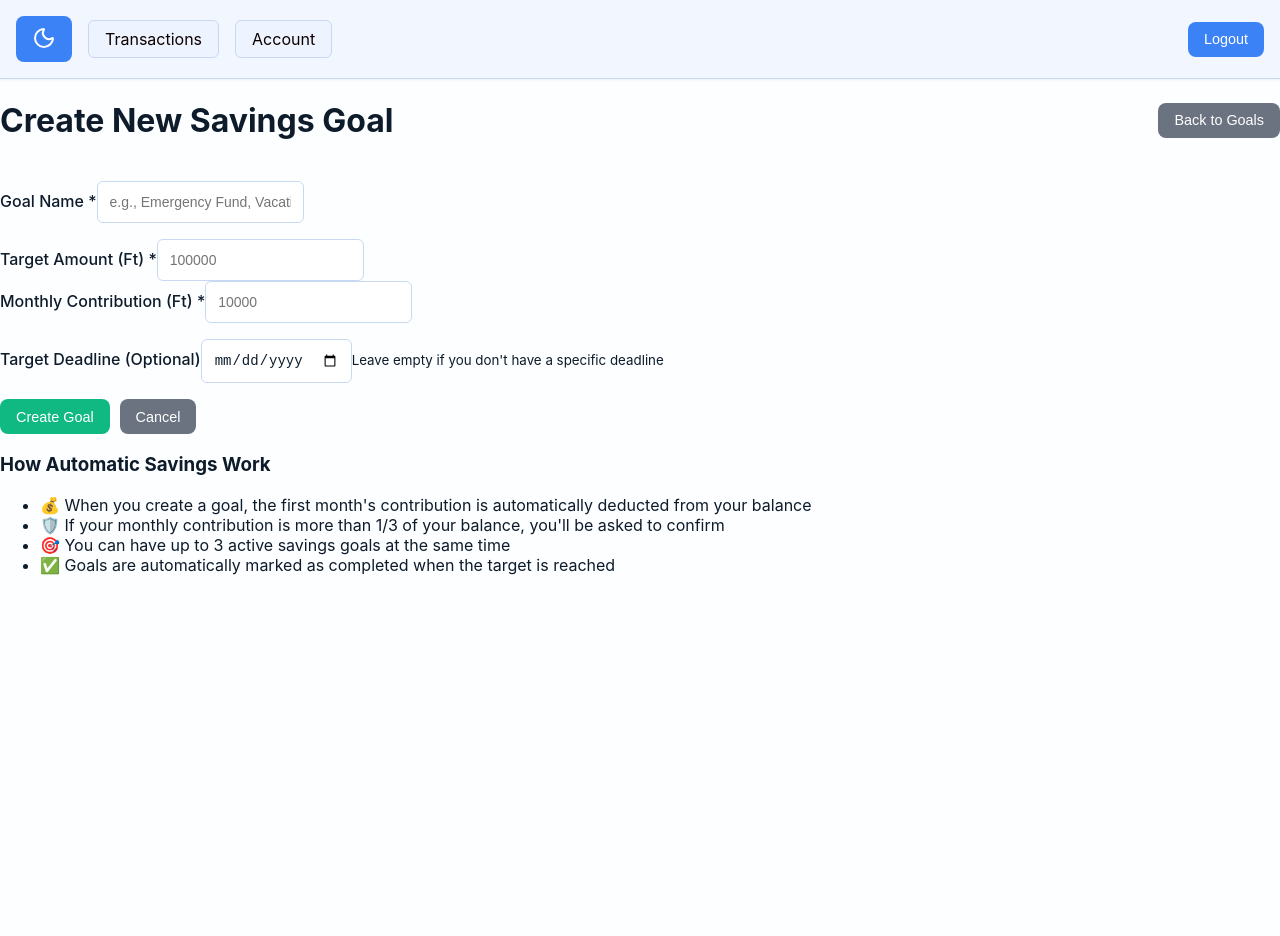
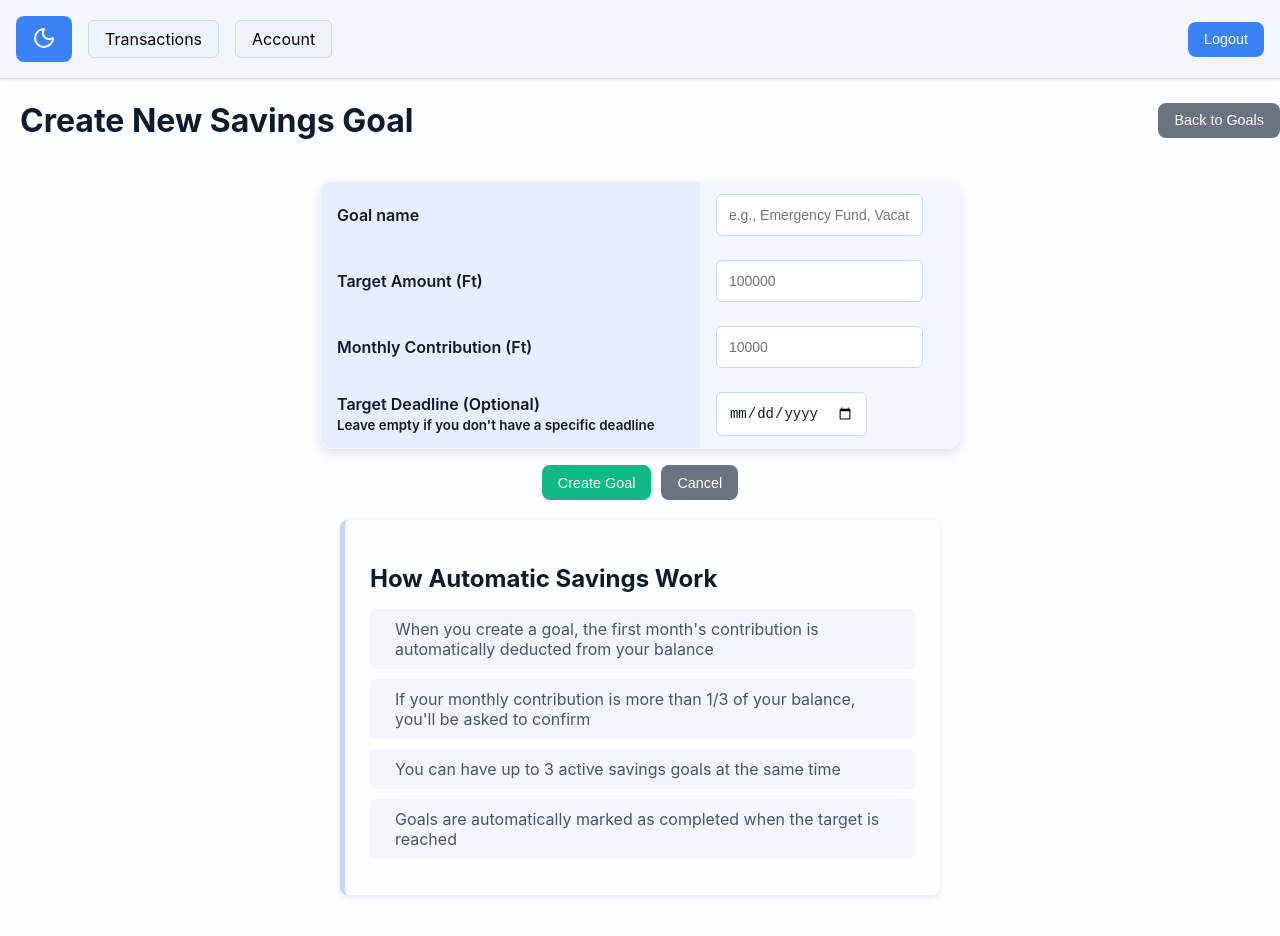
Before and after one commit to szabobnc/SpendingsWebApp, a React (Create React App) app in the folder frontend/: page /savings-goals/new in a window 1280 px wide. Shown: the top 936 px of the page. Before the commit the page ends 800 px from the top, so only its background shows below. Built offline with nearby package versions, Linux system fonts and the light colour scheme; sample sign-in values are in the browser's storage.

Commit message:
Refactor layout and styles in NewSavingGoal and SavingGoals components for improved readability and consistency

```diff
--- a/frontend/src/components/Main.jsx
+++ b/frontend/src/components/Main.jsx
@@ -191,7 +191,6 @@ function Main() {
             <h1>Transaction details</h1>
             <h2>Welcome {user?.name}!</h2>
 
-            <h3>Transactions in this month</h3>
             {loadingTransactions || loadingAccount ? (
                 <p>Loading...</p>
             ) : (
--- a/frontend/src/components/NewSavingGoal.jsx
+++ b/frontend/src/components/NewSavingGoal.jsx
@@ -3,6 +3,7 @@ import { useAuth } from "./context/AuthContext";
 import SimpleLayout from "./SimpleLayout";
 import { useNavigate, useParams } from "react-router-dom";
 import { toast, ToastContainer } from "react-toastify";
+import { AlignCenter } from "lucide-react";
 
 const apiUrl = process.env.REACT_APP_API_BASE_URL || 'http://localhost:8000/';
 
@@ -219,8 +220,13 @@ function NewSavingGoal() {
                     )}
 
                     <form onSubmit={handleSubmit} className="goal-form">
-                        <div className="form-group">
-                            <label htmlFor="name">Goal Name *</label>
+                        <table className="acc-table">
+                            <tbody>
+                                <tr>
+                                    <th>
+                                        Goal name
+                                    </th>
+                                    <td>
                                         <input
                                             type="text"
                                             id="name"
@@ -231,11 +237,14 @@ function NewSavingGoal() {
                                             required
                                             maxLength={100}
                                         />
-                        </div>
 
-                        <div className="form-row">
-                            <div className="form-group">
-                                <label htmlFor="target_amount">Target Amount (Ft) *</label>
+                                    </td>
+                                </tr>
+                                <tr>
+                                    <th>
+                                        Target Amount (Ft)
+                                    </th>
+                                    <td>
                                         <input
                                             type="number"
                                             id="target_amount"
@@ -247,10 +256,13 @@ function NewSavingGoal() {
                                             min="1"
                                             step="1"
                                         />
-                            </div>
-
-                            <div className="form-group">
-                                <label htmlFor="monthly_contribution">Monthly Contribution (Ft) *</label>
+                                    </td>
+                                </tr>
+                                <tr>
+                                    <th>
+                                        Monthly Contribution (Ft)
+                                    </th>
+                                    <td>
                                         <input
                                             type="number"
                                             id="monthly_contribution"
@@ -262,11 +274,17 @@ function NewSavingGoal() {
                                             min="1"
                                             step="1"
                                         />
-                            </div>
-                        </div>
-
-                        <div className="form-group">
-                            <label htmlFor="deadline">Target Deadline (Optional)</label>
+                                    </td>
+                                </tr>
+                                <tr>
+                                    <th>
+                                        Target Deadline (Optional)
+                                        <br />
+                                        <small>
+                                            Leave empty if you don't have a specific deadline
+                                        </small>
+                                    </th>
+                                    <td>
                                         <input
                                             type="date"
                                             id="deadline"
@@ -275,13 +293,13 @@ function NewSavingGoal() {
                                             onChange={handleChange}
                                             min={new Date().toISOString().split('T')[0]}
                                         />
-                            <small>
-                                Leave empty if you don't have a specific deadline
-                            </small>
-                        </div>
+                                    </td>
+                                </tr>
+                            </tbody>
+                        </table>
 
                         {estimatedCompletion && (
-                            <div className="estimation-info">
+                            <div className="info-section" style={{ margin: 'auto' }}>
                                 <h3>Estimation</h3>
                                 <div className="estimation-details">
                                     <div>
@@ -296,8 +314,8 @@ function NewSavingGoal() {
                                                 ? '#ef4444' : '#10b981'
                                         }}>
                                             {new Date(formData.deadline) < new Date(estimatedCompletion.date.split('/').reverse().join('-'))
-                                                ? '⚠️ You may not reach your goal by the deadline with this contribution amount'
-                                                : '✅ You should reach your goal before the deadline'
+                                                ? 'You may not reach your goal by the deadline with this contribution amount'
+                                                : 'You should reach your goal before the deadline'
                                             }
                                         </div>
                                     )}
@@ -305,7 +323,7 @@ function NewSavingGoal() {
                             </div>
                         )}
 
-                        <div className="form-actions">
+                        <div className="form-actions" style={{ margin: 'auto' }}>
                             <button
                                 type="submit"
                                 disabled={loading}
@@ -329,10 +347,10 @@ function NewSavingGoal() {
                     <div className="info-section">
                         <h3>How Automatic Savings Work</h3>
                         <ul>
-                            <li>💰 When you create a goal, the first month's contribution is automatically deducted from your balance</li>
-                            <li>🛡️ If your monthly contribution is more than 1/3 of your balance, you'll be asked to confirm</li>
-                            <li>🎯 You can have up to 3 active savings goals at the same time</li>
-                            <li>✅ Goals are automatically marked as completed when the target is reached</li>
+                            <li>When you create a goal, the first month's contribution is automatically deducted from your balance</li>
+                            <li>If your monthly contribution is more than 1/3 of your balance, you'll be asked to confirm</li>
+                            <li>You can have up to 3 active savings goals at the same time</li>
+                            <li>Goals are automatically marked as completed when the target is reached</li>
                         </ul>
                     </div>
                 </div>
@@ -341,7 +359,7 @@ function NewSavingGoal() {
                 {showConfirmDialog && confirmationData && (
                     <div className="modal-overlay">
                         <div className="modal-content">
-                            <h3>⚠️ Confirm Savings Goal Creation</h3>
+                            <h3>Confirm Savings Goal Creation</h3>
                             <p>{confirmationData.message}</p>
                             <div style={{ margin: '15px 0', background: '#fef3c7', padding: '15px', borderRadius: '5px' }}>
                                 <div><strong>Current Balance:</strong> {confirmationData.current_balance.toFixed(2)} Ft</div>
--- a/frontend/src/style/index.css
+++ b/frontend/src/style/index.css
@@ -118,9 +118,18 @@
 body {
   margin: 0;
   padding: 0;
+  padding-bottom: 4rem;
   background-color: var(--bg-primary);
   color: var(--text-primary);
   font-family: -apple-system, BlinkMacSystemFont, 'Segoe UI', 'Roboto', sans-serif;
+}
+
+h1{
+  margin-left: 20px;
+}
+
+h2{
+  margin-left: 40px;
 }
 
 code {
@@ -438,6 +447,55 @@ table tr:hover {
   border-radius: 16px;
 }
 
+/* =========================================
+   INFO SECTION
+========================================= */
+
+
+.info-section {
+    background-color: var(--bg-primary); /* light background */
+    border-left: 5px solid var(--border-color); /* accent color */
+    padding: 20px 25px;
+    border-radius: 8px;
+    max-width: 600px;
+    margin: 20px auto;
+    box-shadow: 0 2px 6px rgba(0,0,0,0.1);
+}
+
+.info-section h3 {
+    font-size: 1.5rem;
+    margin-bottom: 15px;
+    color: var(--text-primary);
+}
+
+.info-section ul {
+    list-style: none; /* remove default bullets */
+    padding-left: 0;
+}
+
+.info-section ul li {
+    background: var(--bg-secondary);
+    margin-bottom: 10px;
+    padding: 10px 15px;
+    border-radius: 5px;
+    display: flex;
+    align-items: center;
+    gap: 10px;
+    font-size: 1rem;
+    color: var(--text-secondary);
+    transition: background 0.2s;
+}
+
+.info-section ul li:hover {
+    background-color: var(--bg-primary); /* subtle hover effect */
+}
+
+.info-section ul li::before {
+    content: '';
+    flex-shrink: 0;
+}
+
+
 
 /* =========================================
    RESPONSIVE
```
Also changed, not shown: frontend/src/components/SavingGoals.jsx (+1 -7 lines). Lines whose indentation alone changed are shown as unchanged.
